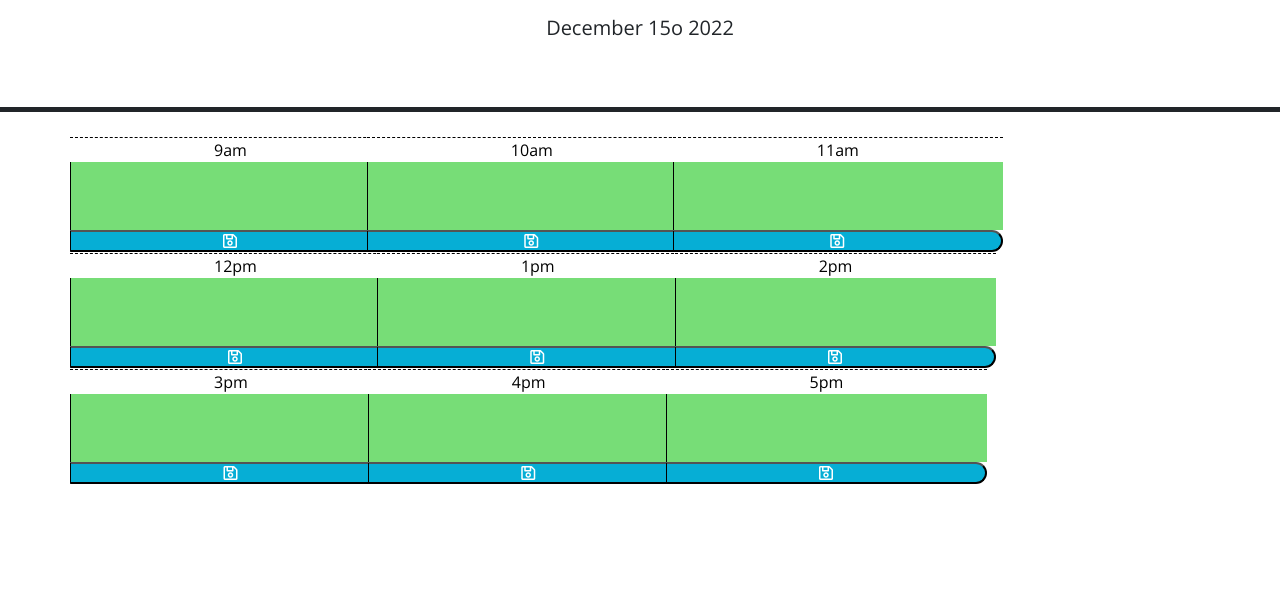
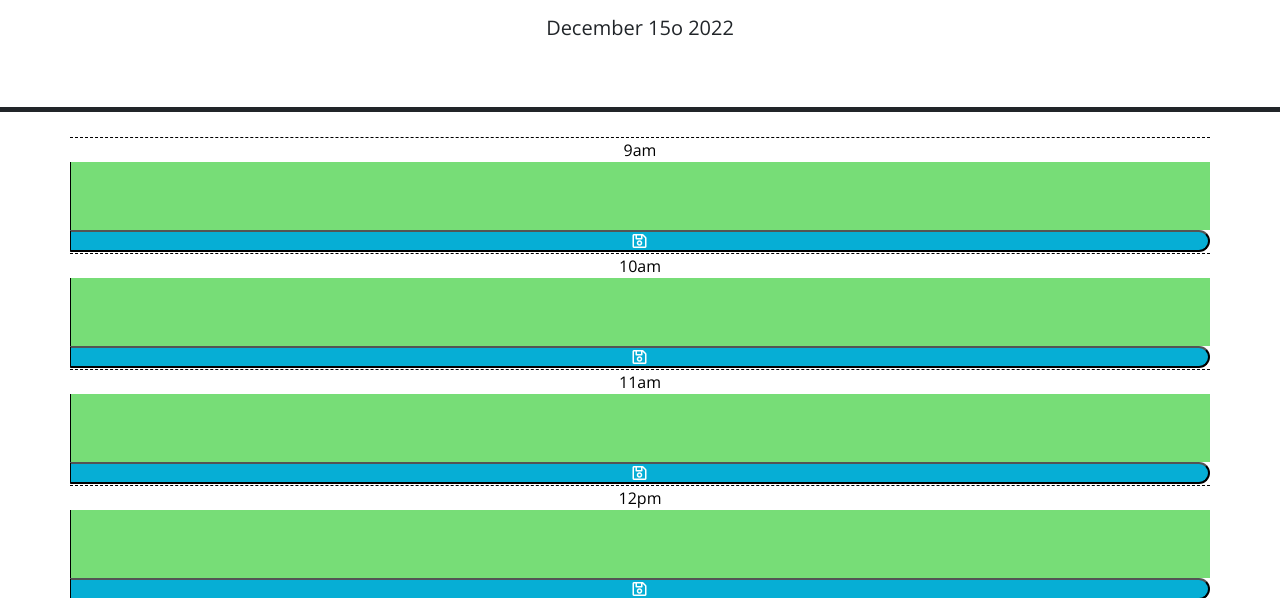
Before and after one commit to andynewen/WorkDayScheduler, a plain HTML site: page index.html in a window 1280 px wide. Shown: the part 166-764 px from the top of the page. Drawn offline with nearby package versions, Linux system fonts and the light colour scheme.

Commit message:
removed code from css

```diff
--- a/assets/style.css
+++ b/assets/style.css
@@ -23,7 +23,6 @@ textarea {
 
 .row {
   border-top: 1px solid white;
-  float: inline-start;
 }
 
 .hour {
```
